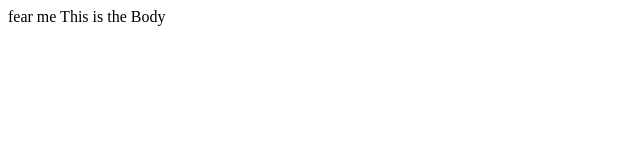
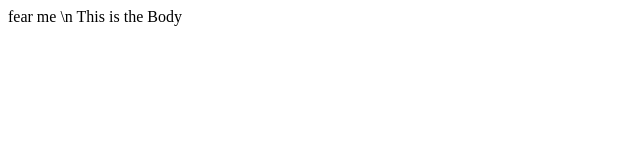
Before and after one commit to Unosami/Unosami.github.io, a plain HTML site: page index.html in a window 1280 px wide. Shown: the full height of the page, 0-640 px from the left. Drawn offline with Linux system fonts and the light colour scheme.

Commit message:
Update index.html

```diff
--- a/index.html
+++ b/index.html
@@ -1,6 +1,6 @@
 <html>
 <head>
-fear me
+fear me \n
 </head>
 <body>
 This is the Body
```
